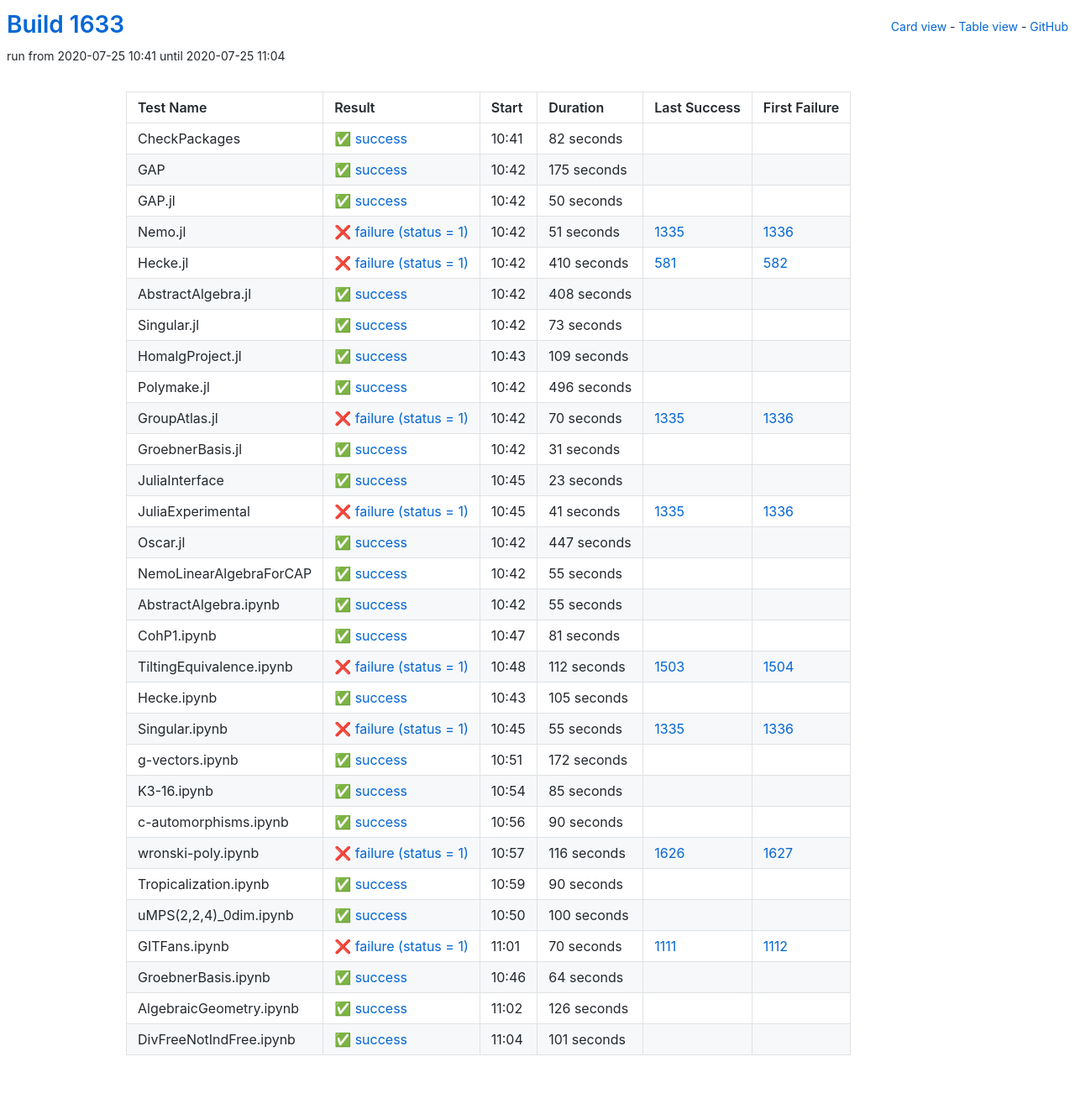
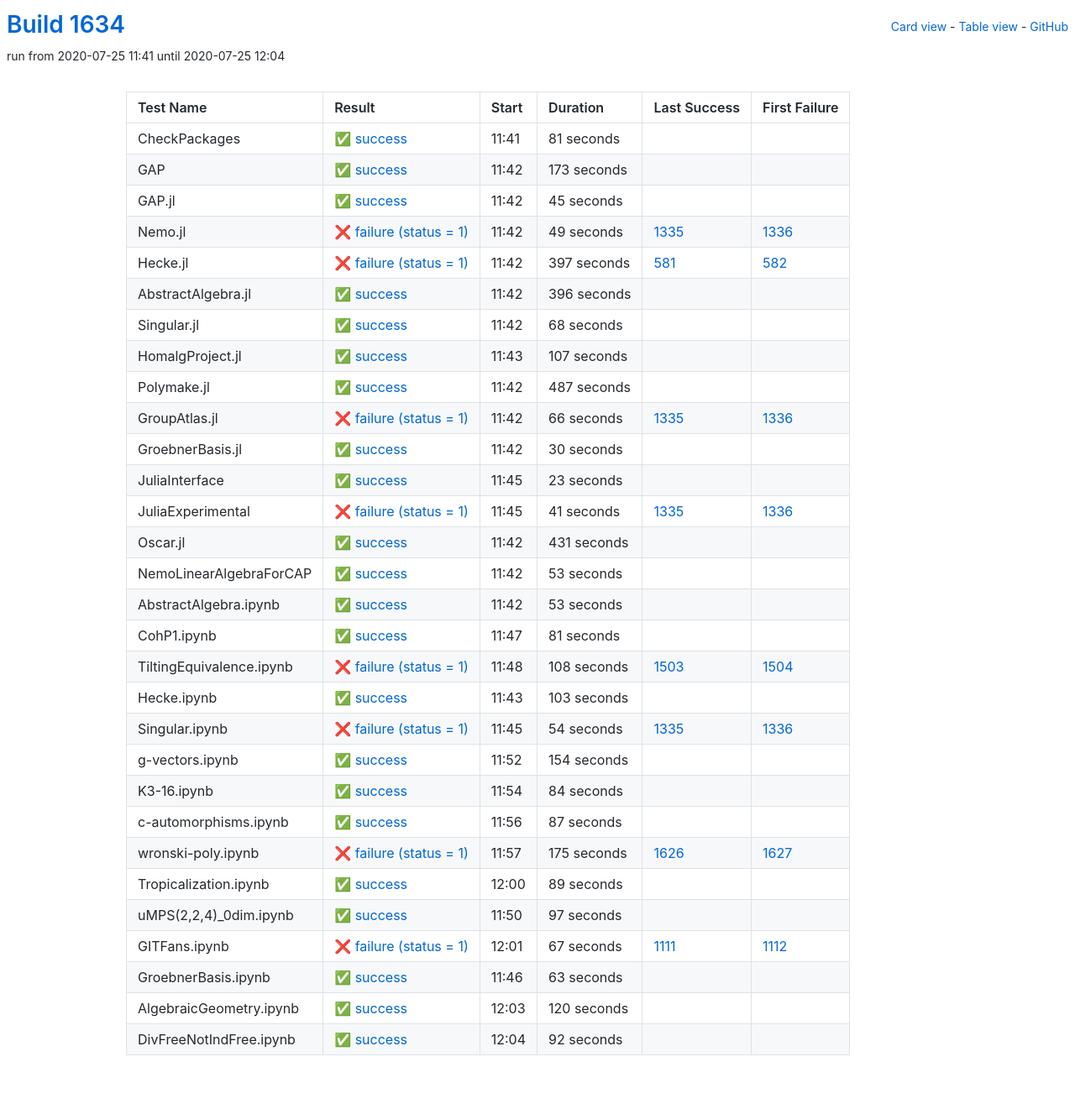
Before and after one commit to oscar-system/oscar-ci-status-1.4, a Jekyll site: the page built from table.html, in a window 1280 px wide. Shown: the whole page at 84% size. Built offline with Jekyll 4.4.1, drawn with Linux system fonts in a browser that asks for light colours.

Commit message:
Build #1634

```diff
--- a/_data/ci.yml
+++ b/_data/ci.yml
@@ -1,6 +1,6 @@
 ---
-build: 1633
-build_url: https://oscarci.mathematik.uni-kl.de/job/oscar-julia-1.4/1633/
+build: 1634
+build_url: https://oscarci.mathematik.uni-kl.de/job/oscar-julia-1.4/1634/
 job: oscar-julia-1.4
 organization: oscar-system
 repo: oscar-ci-status-1.4
@@ -8,140 +8,140 @@ repourl: https://github.com/oscar-system/oscar-ci-status-1.4
 tests:
 - name: CheckPackages
   id: checkpackages
-  log: https://oscarci.mathematik.uni-kl.de/job/oscar-julia-1.4/1633/artifact/logs/build-1633/CheckPackages.log
-  start: 2020-07-25 10:41
+  log: https://oscarci.mathematik.uni-kl.de/job/oscar-julia-1.4/1634/artifact/logs/build-1634/CheckPackages.log
+  start: 2020-07-25 11:41
   success: true
   exitcode: 0
   status: success
-  duration: 82
+  duration: 81
   last_success: false
   last_success_url:
   first_failure: false
   first_failure_url:
 - name: GAP
   id: gap
-  log: https://oscarci.mathematik.uni-kl.de/job/oscar-julia-1.4/1633/artifact/logs/build-1633/GAP.log
-  start: 2020-07-25 10:42
+  log: https://oscarci.mathematik.uni-kl.de/job/oscar-julia-1.4/1634/artifact/logs/build-1634/GAP.log
+  start: 2020-07-25 11:42
   success: true
   exitcode: 0
   status: success
-  duration: 175
+  duration: 173
   last_success: false
   last_success_url:
   first_failure: false
   first_failure_url:
 - name: GAP.jl
   id: gap-jl
-  log: https://oscarci.mathematik.uni-kl.de/job/oscar-julia-1.4/1633/artifact/logs/build-1633/GAP.jl.log
-  start: 2020-07-25 10:42
+  log: https://oscarci.mathematik.uni-kl.de/job/oscar-julia-1.4/1634/artifact/logs/build-1634/GAP.jl.log
+  start: 2020-07-25 11:42
   success: true
   exitcode: 0
   status: success
-  duration: 50
+  duration: 45
   last_success: false
   last_success_url:
   first_failure: false
   first_failure_url:
 - name: Nemo.jl
   id: nemo-jl
-  log: https://oscarci.mathematik.uni-kl.de/job/oscar-julia-1.4/1633/artifact/logs/build-1633/Nemo.jl.log
-  start: 2020-07-25 10:42
+  log: https://oscarci.mathematik.uni-kl.de/job/oscar-julia-1.4/1634/artifact/logs/build-1634/Nemo.jl.log
+  start: 2020-07-25 11:42
   success: false
   exitcode: 1
   status: failure
-  duration: 51
+  duration: 49
   last_success: 1335
   last_success_url: https://oscarci.mathematik.uni-kl.de/job/oscar-julia-1.4/1335/
   first_failure: 1336
   first_failure_url: https://oscarci.mathematik.uni-kl.de/job/oscar-julia-1.4/1336/
 - name: Hecke.jl
   id: hecke-jl
-  log: https://oscarci.mathematik.uni-kl.de/job/oscar-julia-1.4/1633/artifact/logs/build-1633/Hecke.jl.log
-  start: 2020-07-25 10:42
+  log: https://oscarci.mathematik.uni-kl.de/job/oscar-julia-1.4/1634/artifact/logs/build-1634/Hecke.jl.log
+  start: 2020-07-25 11:42
   success: false
   exitcode: 1
   status: failure
-  duration: 410
+  duration: 397
   last_success: 581
   last_success_url: https://oscarci.mathematik.uni-kl.de/job/oscar-julia-1.4/581/
   first_failure: 582
   first_failure_url: https://oscarci.mathematik.uni-kl.de/job/oscar-julia-1.4/582/
 - name: AbstractAlgebra.jl
   id: abstractalgebra-jl
-  log: https://oscarci.mathematik.uni-kl.de/job/oscar-julia-1.4/1633/artifact/logs/build-1633/AbstractAlgebra.jl.log
-  start: 2020-07-25 10:42
+  log: https://oscarci.mathematik.uni-kl.de/job/oscar-julia-1.4/1634/artifact/logs/build-1634/AbstractAlgebra.jl.log
+  start: 2020-07-25 11:42
   success: true
   exitcode: 0
   status: success
-  duration: 408
+  duration: 396
   last_success: false
   last_success_url:
   first_failure: false
   first_failure_url:
 - name: Singular.jl
   id: singular-jl
-  log: https://oscarci.mathematik.uni-kl.de/job/oscar-julia-1.4/1633/artifact/logs/build-1633/Singular.jl.log
-  start: 2020-07-25 10:42
+  log: https://oscarci.mathematik.uni-kl.de/job/oscar-julia-1.4/1634/artifact/logs/build-1634/Singular.jl.log
+  start: 2020-07-25 11:42
   success: true
   exitcode: 0
   status: success
-  duration: 73
+  duration: 68
   last_success: false
   last_success_url:
   first_failure: false
   first_failure_url:
 - name: HomalgProject.jl
   id: homalgproject-jl
-  log: https://oscarci.mathematik.uni-kl.de/job/oscar-julia-1.4/1633/artifact/logs/build-1633/HomalgProject.jl.log
-  start: 2020-07-25 10:43
+  log: https://oscarci.mathematik.uni-kl.de/job/oscar-julia-1.4/1634/artifact/logs/build-1634/HomalgProject.jl.log
+  start: 2020-07-25 11:43
   success: true
   exitcode: 0
   status: success
-  duration: 109
+  duration: 107
   last_success: false
   last_success_url:
   first_failure: false
   first_failure_url:
 - name: Polymake.jl
   id: polymake-jl
-  log: https://oscarci.mathematik.uni-kl.de/job/oscar-julia-1.4/1633/artifact/logs/build-1633/Polymake.jl.log
-  start: 2020-07-25 10:42
+  log: https://oscarci.mathematik.uni-kl.de/job/oscar-julia-1.4/1634/artifact/logs/build-1634/Polymake.jl.log
+  start: 2020-07-25 11:42
   success: true
   exitcode: 0
   status: success
-  duration: 496
+  duration: 487
   last_success: false
   last_success_url:
   first_failure: false
   first_failure_url:
 - name: GroupAtlas.jl
   id: groupatlas-jl
-  log: https://oscarci.mathematik.uni-kl.de/job/oscar-julia-1.4/1633/artifact/logs/build-1633/GroupAtlas.jl.log
-  start: 2020-07-25 10:42
+  log: https://oscarci.mathematik.uni-kl.de/job/oscar-julia-1.4/1634/artifact/logs/build-1634/GroupAtlas.jl.log
+  start: 2020-07-25 11:42
   success: false
   exitcode: 1
   status: failure
-  duration: 70
+  duration: 66
   last_success: 1335
   last_success_url: https://oscarci.mathematik.uni-kl.de/job/oscar-julia-1.4/1335/
   first_failure: 1336
   first_failure_url: https://oscarci.mathematik.uni-kl.de/job/oscar-julia-1.4/1336/
 - name: GroebnerBasis.jl
   id: groebnerbasis-jl
-  log: https://oscarci.mathematik.uni-kl.de/job/oscar-julia-1.4/1633/artifact/logs/build-1633/GroebnerBasis.jl.log
-  start: 2020-07-25 10:42
+  log: https://oscarci.mathematik.uni-kl.de/job/oscar-julia-1.4/1634/artifact/logs/build-1634/GroebnerBasis.jl.log
+  start: 2020-07-25 11:42
   success: true
   exitcode: 0
   status: success
-  duration: 31
+  duration: 30
   last_success: false
   last_success_url:
   first_failure: false
   first_failure_url:
 - name: JuliaInterface
   id: juliainterface
-  log: https://oscarci.mathematik.uni-kl.de/job/oscar-julia-1.4/1633/artifact/logs/build-1633/JuliaInterface.log
-  start: 2020-07-25 10:45
+  log: https://oscarci.mathematik.uni-kl.de/job/oscar-julia-1.4/1634/artifact/logs/build-1634/JuliaInterface.log
+  start: 2020-07-25 11:45
   success: true
   exitcode: 0
   status: success
@@ -152,8 +152,8 @@ tests:
   first_failure_url:
 - name: JuliaExperimental
   id: juliaexperimental
-  log: https://oscarci.mathematik.uni-kl.de/job/oscar-julia-1.4/1633/artifact/logs/build-1633/JuliaExperimental.log
-  start: 2020-07-25 10:45
+  log: https://oscarci.mathematik.uni-kl.de/job/oscar-julia-1.4/1634/artifact/logs/build-1634/JuliaExperimental.log
+  start: 2020-07-25 11:45
   success: false
   exitcode: 1
   status: failure
@@ -164,44 +164,44 @@ tests:
   first_failure_url: https://oscarci.mathematik.uni-kl.de/job/oscar-julia-1.4/1336/
 - name: Oscar.jl
   id: oscar-jl
-  log: https://oscarci.mathematik.uni-kl.de/job/oscar-julia-1.4/1633/artifact/logs/build-1633/Oscar.jl.log
-  start: 2020-07-25 10:42
+  log: https://oscarci.mathematik.uni-kl.de/job/oscar-julia-1.4/1634/artifact/logs/build-1634/Oscar.jl.log
+  start: 2020-07-25 11:42
   success: true
   exitcode: 0
   status: success
-  duration: 447
+  duration: 431
   last_success: false
   last_success_url:
   first_failure: false
   first_failure_url:
 - name: NemoLinearAlgebraForCAP
   id: nemolinearalgebraforcap
-  log: https://oscarci.mathematik.uni-kl.de/job/oscar-julia-1.4/1633/artifact/logs/build-1633/NemoLinearAlgebraForCAP.log
-  start: 2020-07-25 10:42
+  log: https://oscarci.mathematik.uni-kl.de/job/oscar-julia-1.4/1634/artifact/logs/build-1634/NemoLinearAlgebraForCAP.log
+  start: 2020-07-25 11:42
   success: true
   exitcode: 0
   status: success
-  duration: 55
+  duration: 53
   last_success: false
   last_success_url:
   first_failure: false
   first_failure_url:
 - name: AbstractAlgebra.ipynb
   id: abstractalgebra-ipynb
-  log: https://oscarci.mathematik.uni-kl.de/job/oscar-julia-1.4/1633/artifact/logs/build-1633/AbstractAlgebra.ipynb.log
-  start: 2020-07-25 10:42
+  log: https://oscarci.mathematik.uni-kl.de/job/oscar-julia-1.4/1634/artifact/logs/build-1634/AbstractAlgebra.ipynb.log
+  start: 2020-07-25 11:42
   success: true
   exitcode: 0
   status: success
-  duration: 55
+  duration: 53
   last_success: false
   last_success_url:
   first_failure: false
   first_failure_url:
 - name: CohP1.ipynb
   id: cohp1-ipynb
-  log: https://oscarci.mathematik.uni-kl.de/job/oscar-julia-1.4/1633/artifact/logs/build-1633/CohP1.ipynb.log
-  start: 2020-07-25 10:47
+  log: https://oscarci.mathematik.uni-kl.de/job/oscar-julia-1.4/1634/artifact/logs/build-1634/CohP1.ipynb.log
+  start: 2020-07-25 11:47
   success: true
   exitcode: 0
   status: success
@@ -212,156 +212,156 @@ tests:
   first_failure_url:
 - name: TiltingEquivalence.ipynb
   id: tiltingequivalence-ipynb
-  log: https://oscarci.mathematik.uni-kl.de/job/oscar-julia-1.4/1633/artifact/logs/build-1633/TiltingEquivalence.ipynb.log
-  start: 2020-07-25 10:48
+  log: https://oscarci.mathematik.uni-kl.de/job/oscar-julia-1.4/1634/artifact/logs/build-1634/TiltingEquivalence.ipynb.log
+  start: 2020-07-25 11:48
   success: false
   exitcode: 1
   status: failure
-  duration: 112
+  duration: 108
   last_success: 1503
   last_success_url: https://oscarci.mathematik.uni-kl.de/job/oscar-julia-1.4/1503/
   first_failure: 1504
   first_failure_url: https://oscarci.mathematik.uni-kl.de/job/oscar-julia-1.4/1504/
 - name: Hecke.ipynb
   id: hecke-ipynb
-  log: https://oscarci.mathematik.uni-kl.de/job/oscar-julia-1.4/1633/artifact/logs/build-1633/Hecke.ipynb.log
-  start: 2020-07-25 10:43
+  log: https://oscarci.mathematik.uni-kl.de/job/oscar-julia-1.4/1634/artifact/logs/build-1634/Hecke.ipynb.log
+  start: 2020-07-25 11:43
   success: true
   exitcode: 0
   status: success
-  duration: 105
+  duration: 103
   last_success: false
   last_success_url:
   first_failure: false
   first_failure_url:
 - name: Singular.ipynb
   id: singular-ipynb
-  log: https://oscarci.mathematik.uni-kl.de/job/oscar-julia-1.4/1633/artifact/logs/build-1633/Singular.ipynb.log
-  start: 2020-07-25 10:45
+  log: https://oscarci.mathematik.uni-kl.de/job/oscar-julia-1.4/1634/artifact/logs/build-1634/Singular.ipynb.log
+  start: 2020-07-25 11:45
   success: false
   exitcode: 1
   status: failure
-  duration: 55
+  duration: 54
   last_success: 1335
   last_success_url: https://oscarci.mathematik.uni-kl.de/job/oscar-julia-1.4/1335/
   first_failure: 1336
   first_failure_url: https://oscarci.mathematik.uni-kl.de/job/oscar-julia-1.4/1336/
 - name: g-vectors.ipynb
   id: g-vectors-ipynb
-  log: https://oscarci.mathematik.uni-kl.de/job/oscar-julia-1.4/1633/artifact/logs/build-1633/g-vectors.ipynb.log
-  start: 2020-07-25 10:51
+  log: https://oscarci.mathematik.uni-kl.de/job/oscar-julia-1.4/1634/artifact/logs/build-1634/g-vectors.ipynb.log
+  start: 2020-07-25 11:52
   success: true
   exitcode: 0
   status: success
-  duration: 172
+  duration: 154
   last_success: false
   last_success_url:
   first_failure: false
   first_failure_url:
 - name: K3-16.ipynb
   id: k3-16-ipynb
-  log: https://oscarci.mathematik.uni-kl.de/job/oscar-julia-1.4/1633/artifact/logs/build-1633/K3-16.ipynb.log
-  start: 2020-07-25 10:54
+  log: https://oscarci.mathematik.uni-kl.de/job/oscar-julia-1.4/1634/artifact/logs/build-1634/K3-16.ipynb.log
+  start: 2020-07-25 11:54
   success: true
   exitcode: 0
   status: success
-  duration: 85
+  duration: 84
   last_success: false
   last_success_url:
   first_failure: false
   first_failure_url:
 - name: c-automorphisms.ipynb
   id: c-automorphisms-ipynb
-  log: https://oscarci.mathematik.uni-kl.de/job/oscar-julia-1.4/1633/artifact/logs/build-1633/c-automorphisms.ipynb.log
-  start: 2020-07-25 10:56
+  log: https://oscarci.mathematik.uni-kl.de/job/oscar-julia-1.4/1634/artifact/logs/build-1634/c-automorphisms.ipynb.log
+  start: 2020-07-25 11:56
   success: true
   exitcode: 0
   status: success
-  duration: 90
+  duration: 87
   last_success: false
   last_success_url:
   first_failure: false
   first_failure_url:
 - name: wronski-poly.ipynb
   id: wronski-poly-ipynb
-  log: https://oscarci.mathematik.uni-kl.de/job/oscar-julia-1.4/1633/artifact/logs/build-1633/wronski-poly.ipynb.log
-  start: 2020-07-25 10:57
+  log: https://oscarci.mathematik.uni-kl.de/job/oscar-julia-1.4/1634/artifact/logs/build-1634/wronski-poly.ipynb.log
+  start: 2020-07-25 11:57
   success: false
   exitcode: 1
   status: failure
-  duration: 116
+  duration: 175
   last_success: 1626
   last_success_url: https://oscarci.mathematik.uni-kl.de/job/oscar-julia-1.4/1626/
   first_failure: 1627
   first_failure_url: https://oscarci.mathematik.uni-kl.de/job/oscar-julia-1.4/1627/
 - name: Tropicalization.ipynb
   id: tropicalization-ipynb
-  log: https://oscarci.mathematik.uni-kl.de/job/oscar-julia-1.4/1633/artifact/logs/build-1633/Tropicalization.ipynb.log
-  start: 2020-07-25 10:59
+  log: https://oscarci.mathematik.uni-kl.de/job/oscar-julia-1.4/1634/artifact/logs/build-1634/Tropicalization.ipynb.log
+  start: 2020-07-25 12:00
   success: true
   exitcode: 0
   status: success
-  duration: 90
+  duration: 89
   last_success: false
   last_success_url:
   first_failure: false
   first_failure_url:
 - name: uMPS(2,2,4)_0dim.ipynb
   id: umps-2-2-4-0dim-ipynb
-  log: https://oscarci.mathematik.uni-kl.de/job/oscar-julia-1.4/1633/artifact/logs/build-1633/uMPS-2-2-4-_0dim.ipynb.log
-  start: 2020-07-25 10:50
+  log: https://oscarci.mathematik.uni-kl.de/job/oscar-julia-1.4/1634/artifact/logs/build-1634/uMPS-2-2-4-_0dim.ipynb.log
+  start: 2020-07-25 11:50
   success: true
   exitcode: 0
   status: success
-  duration: 100
+  duration: 97
   last_success: false
   last_success_url:
   first_failure: false
   first_failure_url:
 - name: GITFans.ipynb
   id: gitfans-ipynb
-  log: https://oscarci.mathematik.uni-kl.de/job/oscar-julia-1.4/1633/artifact/logs/build-1633/GITFans.ipynb.log
-  start: 2020-07-25 11:01
+  log: https://oscarci.mathematik.uni-kl.de/job/oscar-julia-1.4/1634/artifact/logs/build-1634/GITFans.ipynb.log
+  start: 2020-07-25 12:01
   success: false
   exitcode: 1
   status: failure
-  duration: 70
+  duration: 67
   last_success: 1111
   last_success_url: https://oscarci.mathematik.uni-kl.de/job/oscar-julia-1.4/1111/
   first_failure: 1112
   first_failure_url: https://oscarci.mathematik.uni-kl.de/job/oscar-julia-1.4/1112/
 - name: GroebnerBasis.ipynb
   id: groebnerbasis-ipynb
-  log: https://oscarci.mathematik.uni-kl.de/job/oscar-julia-1.4/1633/artifact/logs/build-1633/GroebnerBasis.ipynb.log
-  start: 2020-07-25 10:46
+  log: https://oscarci.mathematik.uni-kl.de/job/oscar-julia-1.4/1634/artifact/logs/build-1634/GroebnerBasis.ipynb.log
+  start: 2020-07-25 11:46
   success: true
   exitcode: 0
   status: success
-  duration: 64
+  duration: 63
   last_success: false
   last_success_url:
   first_failure: false
   first_failure_url:
 - name: AlgebraicGeometry.ipynb
   id: algebraicgeometry-ipynb
-  log: https://oscarci.mathematik.uni-kl.de/job/oscar-julia-1.4/1633/artifact/logs/build-1633/AlgebraicGeometry.ipynb.log
-  start: 2020-07-25 11:02
+  log: https://oscarci.mathematik.uni-kl.de/job/oscar-julia-1.4/1634/artifact/logs/build-1634/AlgebraicGeometry.ipynb.log
+  start: 2020-07-25 12:03
   success: true
   exitcode: 0
   status: success
-  duration: 126
+  duration: 120
   last_success: false
   last_success_url:
   first_failure: false
   first_failure_url:
 - name: DivFreeNotIndFree.ipynb
   id: divfreenotindfree-ipynb
-  log: https://oscarci.mathematik.uni-kl.de/job/oscar-julia-1.4/1633/artifact/logs/build-1633/DivFreeNotIndFree.ipynb.log
-  start: 2020-07-25 11:04
+  log: https://oscarci.mathematik.uni-kl.de/job/oscar-julia-1.4/1634/artifact/logs/build-1634/DivFreeNotIndFree.ipynb.log
+  start: 2020-07-25 12:04
   success: true
   exitcode: 0
   status: success
-  duration: 101
+  duration: 92
   last_success: false
   last_success_url:
   first_failure: false
```
Also changed, not shown: README.md.
